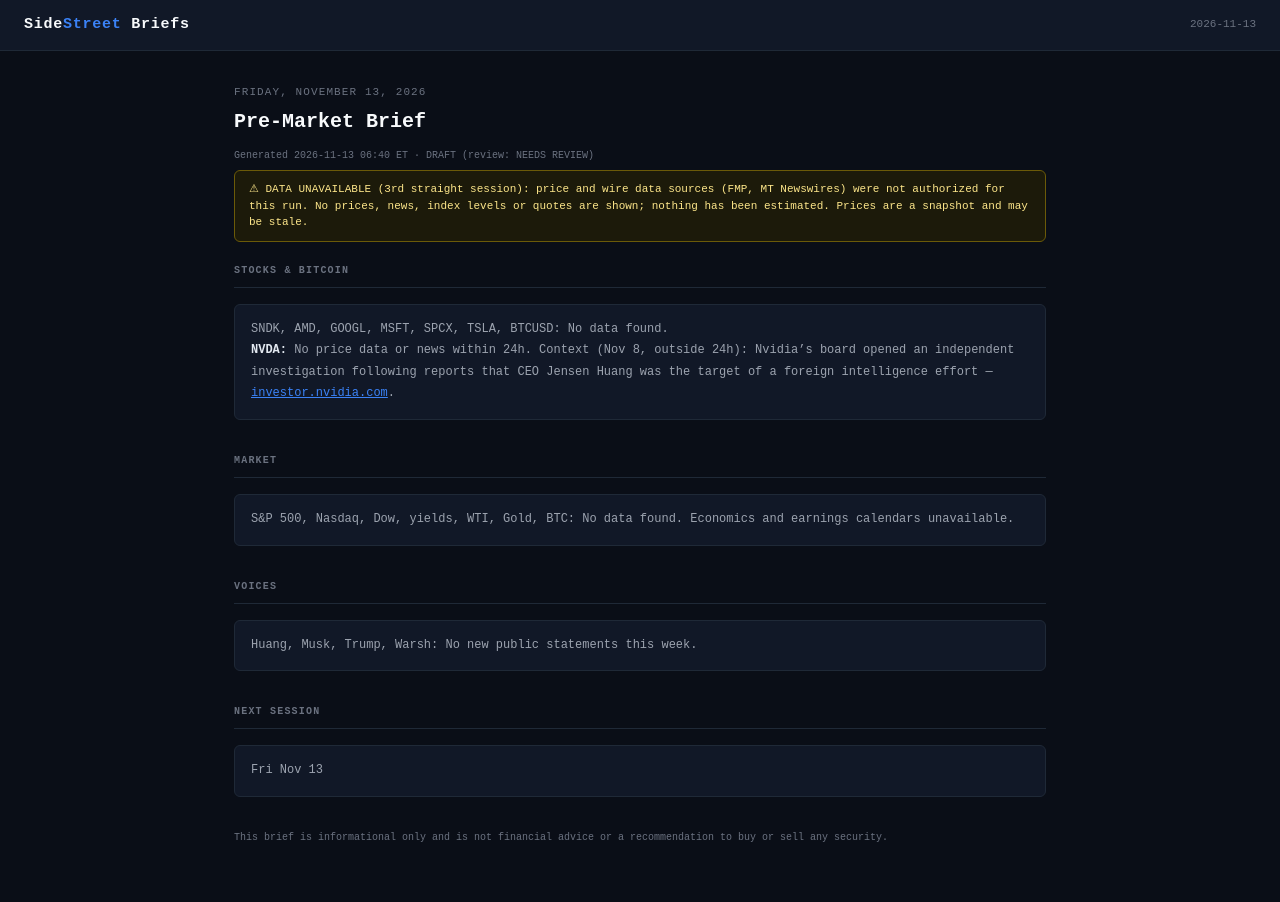
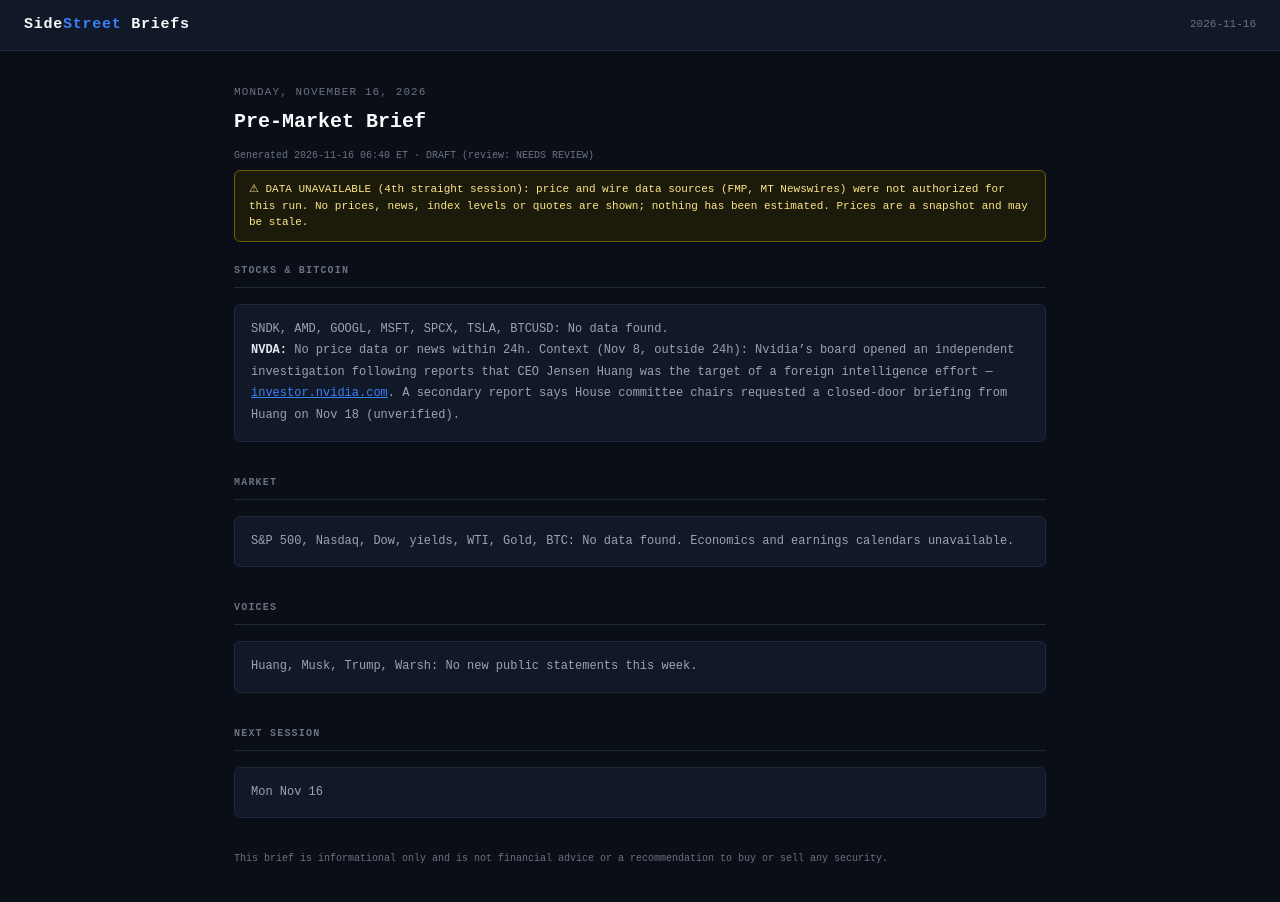
Before and after one commit to tkalden/sidestreet-briefs, a plain HTML site: page index.html in a window 1280 px wide. Drawn offline with Linux system fonts and the light colour scheme.

Commit message:
brief: 2026-11-16 (data outage — connectors unauthorized)
Co-Authored-By: Claude Opus 5.5 <noreply@anthropic.com>
Claude-Session: https://claude.ai/code/session_01MDYv4iyqaHwLdq5GvhzSZZ

```diff
--- a/index.html
+++ b/index.html
@@ -3,7 +3,7 @@
 <head>
   <meta charset="UTF-8" />
   <meta name="viewport" content="width=device-width, initial-scale=1.0" />
-  <title>SideStreet Briefs &mdash; 2026-11-13</title>
+  <title>SideStreet Briefs &mdash; 2026-11-16</title>
   <style>
     :root {
       --bg: #0a0e17;
@@ -225,20 +225,20 @@
   </style>
 </head>
 <body>
-  <div class="topbar"><div class="logo">Side<span>Street</span> Briefs</div><div class="meta">2026-11-13</div></div>
+  <div class="topbar"><div class="logo">Side<span>Street</span> Briefs</div><div class="meta">2026-11-16</div></div>
   <div class="container">
-    <div class="brief-date">Friday, November 13, 2026</div>
+    <div class="brief-date">Monday, November 16, 2026</div>
     <div class="brief-title">Pre-Market Brief</div>
-    <div class="brief-generated">Generated 2026-11-13 06:40 ET &middot; DRAFT (review: NEEDS REVIEW)</div>
-    <div class="data-warning">&#9888; DATA UNAVAILABLE (3rd straight session): price and wire data sources (FMP, MT Newswires) were not authorized for this run. No prices, news, index levels or quotes are shown; nothing has been estimated. Prices are a snapshot and may be stale.</div>
+    <div class="brief-generated">Generated 2026-11-16 06:40 ET &middot; DRAFT (review: NEEDS REVIEW)</div>
+    <div class="data-warning">&#9888; DATA UNAVAILABLE (4th straight session): price and wire data sources (FMP, MT Newswires) were not authorized for this run. No prices, news, index levels or quotes are shown; nothing has been estimated. Prices are a snapshot and may be stale.</div>
     <div class="section"><div class="section-header">Stocks &amp; Bitcoin</div>
-      <div class="market-block">SNDK, AMD, GOOGL, MSFT, SPCX, TSLA, BTCUSD: No data found.<br><strong>NVDA:</strong> No price data or news within 24h. Context (Nov 8, outside 24h): Nvidia&rsquo;s board opened an independent investigation following reports that CEO Jensen Huang was the target of a foreign intelligence effort &mdash; <a href="https://investor.nvidia.com/news/press-release-details/2026/Statement-from-NVIDIA-Board-of-Directors/" style="color:#3b82f6">investor.nvidia.com</a>.</div></div>
+      <div class="market-block">SNDK, AMD, GOOGL, MSFT, SPCX, TSLA, BTCUSD: No data found.<br><strong>NVDA:</strong> No price data or news within 24h. Context (Nov 8, outside 24h): Nvidia&rsquo;s board opened an independent investigation following reports that CEO Jensen Huang was the target of a foreign intelligence effort &mdash; <a href="https://investor.nvidia.com/news/press-release-details/2026/Statement-from-NVIDIA-Board-of-Directors/" style="color:#3b82f6">investor.nvidia.com</a>. A secondary report says House committee chairs requested a closed-door briefing from Huang on Nov 18 (unverified).</div></div>
     <div class="section"><div class="section-header">Market</div>
       <div class="market-block">S&amp;P 500, Nasdaq, Dow, yields, WTI, Gold, BTC: No data found. Economics and earnings calendars unavailable.</div></div>
     <div class="section"><div class="section-header">Voices</div>
       <div class="market-block">Huang, Musk, Trump, Warsh: No new public statements this week.</div></div>
     <div class="section"><div class="section-header">Next Session</div>
-      <div class="market-block">Fri Nov 13</div></div>
+      <div class="market-block">Mon Nov 16</div></div>
     <p class="brief-generated">This brief is informational only and is not financial advice or a recommendation to buy or sell any security.</p>
   </div>
 </body>
```
